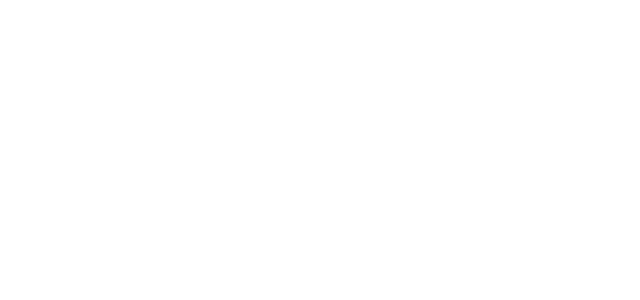
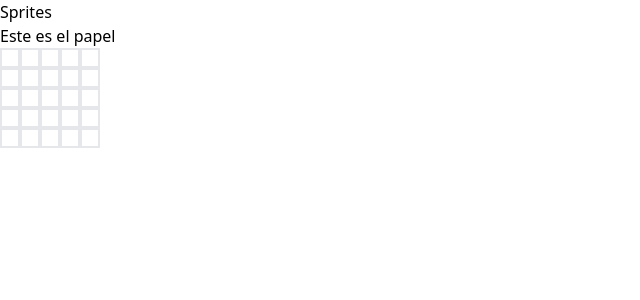
Before and after one commit to luisy9/sprite-react, a React (Vite) app: page / in a window 1280 px wide. Shown: the top 300 px of the page, without its empty margins (0-640 px from the left). Built offline with nearby package versions, Linux system fonts and the light colour scheme.

Commit message:
cuadrado creado

```diff
--- a/src/App.jsx
+++ b/src/App.jsx
@@ -1,19 +1,17 @@
 import { useState } from "react"
-import Celda from "./components/Celda";
+import Papel from './components/Papel';
 
 const App = () => {
 
-    const size = 10;
+    const mida = 5;
 
-    const [color, setColor] = useState('bg-green-200');
-    const [canvas, setCanvas] = useState();
+    const [color, setColor] = useState('#FF0000');
+    const [canvas, setCanvas] = useState(new Array(mida * mida).fill(color));
 
     return (
         <div>
-            {
-
-            }
-            <Celda size={canvas} />
+            <h1>Sprites</h1>
+            <Papel canvas={canvas} mida={mida} />
         </div>
     )
 }
--- /dev/null
+++ b/src/components/Canvas.jsx
@@ -0,0 +1,12 @@
+import Celda from './Celda';
+
+const Canvas = ({ canvas, mida, segundoBucle }) => {
+
+    return (
+        <div className="">
+            {segundoBucle.map((m, index) => <Celda key={index} m={m} />)}
+        </div>
+    )
+}
+
+export default Canvas
--- a/src/components/Celda.jsx
+++ b/src/components/Celda.jsx
@@ -1,6 +1,6 @@
-const Celda = ({ size }) => {
+const Celda = ({ m }) => {
   return (
-    <div></div>
+    <div className="table-cell w-5 h-5 cursor-pointer border-2 border-solid"></div>
   )
 }
 
--- a/src/components/Papel.jsx
+++ b/src/components/Papel.jsx
@@ -1,7 +1,17 @@
-const Papel = () => {
+import Canvas from './Canvas';
+
+const Papel = ({ canvas, mida }) => {
+  const primerBucle = canvas.slice(0, 5);
+  const segundoBucle = canvas.slice(5, 10);
+
   return (
     <div>
-
+      <h1>Este es el papel</h1>
+      <div className=''>
+        {
+          primerBucle.map((c, index) => <Canvas canvas={canvas} mida={mida} key={index} segundoBucle={segundoBucle} />)
+        }
+      </div>
     </div>
   )
 }
```
